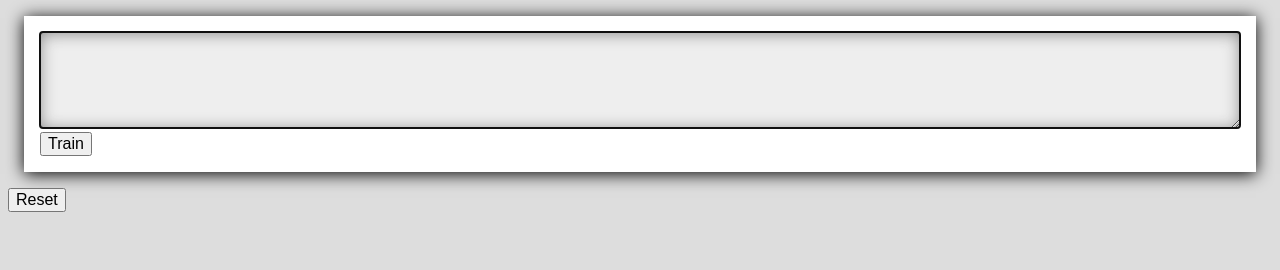
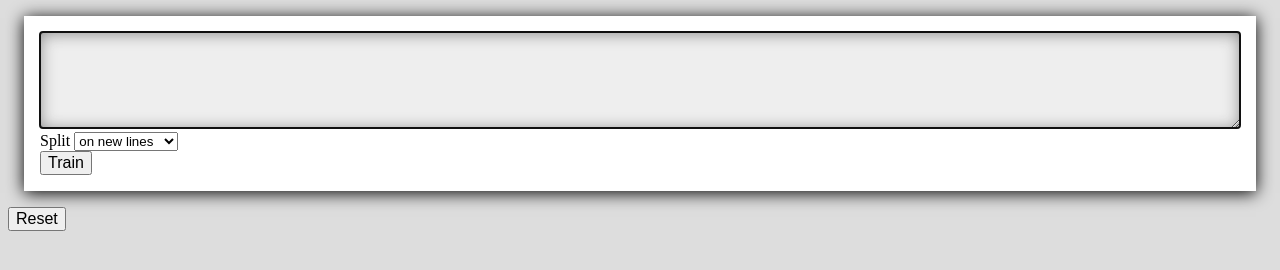
Before and after one commit to andrew-t/markov, a website: page index.html in a window 1280 px wide. Both pictures are taken after a click on the button "Start". Drawn offline with nearby package versions, Linux system fonts and the light colour scheme; files that its build step writes are made by us from their sources.

Commit message:
Splitting options

```diff
--- a/demo.js
+++ b/demo.js
@@ -13,7 +13,7 @@ preload(['./markov', './picker', './shelf', './util', './splitter'], function()
 
 	$('train').addEventListener('click', function() {
 		$('corpus').value
-			.split('\n')
+			.split(new RegExp($('split').value, 'g'))
 			.filter(function(x) { return x.trim(); })
 			.forEach(m.train.bind(m));
 		$('corpus').value = '';
--- a/index.html
+++ b/index.html
@@ -15,6 +15,14 @@
     	<section id="2" class="hidden">
     		<div>
 	    		<textarea id="corpus"></textarea>
+                <div>
+                    <label for="split">Split</label>
+                    <select id="split">
+                        <option value="\n">on new lines</option>
+                        <option value="\n\s*\n">on blank lines</option>
+                        <option value="^$">never</option>
+                    </select>
+                </div>
 	    		<button id="train">Train</button>
 	    	</div>
 
```
